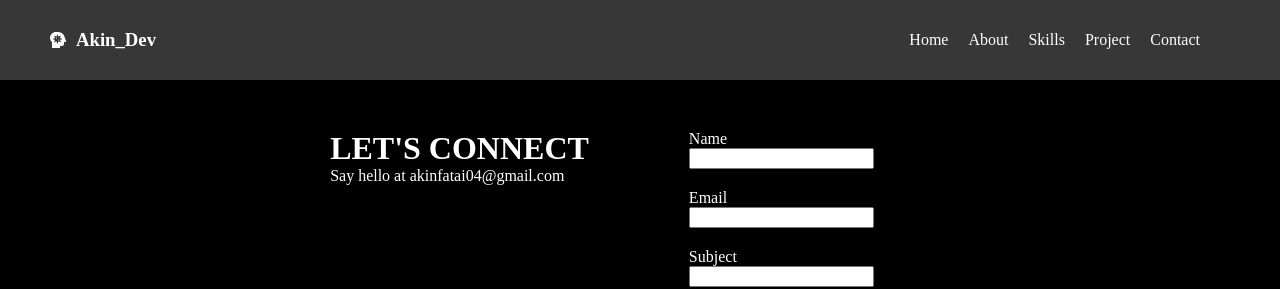
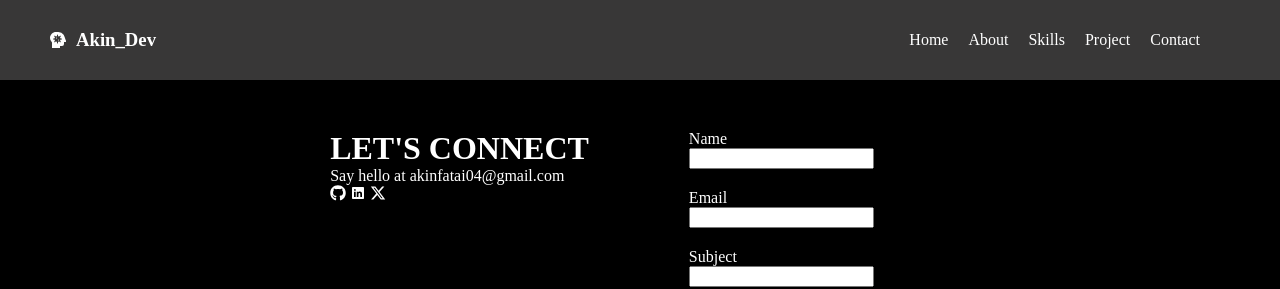
Before and after one commit to Olori-Odo/My-Portfolio, a React (Vite) app: page /contact in a window 1280 px wide. Shown: the top 289 px of the page. Built offline with nearby package versions, Linux system fonts and the light colour scheme.

Commit message:
netlify commit

```diff
--- a/src/pages/Contact.jsx
+++ b/src/pages/Contact.jsx
@@ -1,6 +1,9 @@
 import React from "react";
 import "./Contact.css";
 import { Link } from "react-router-dom";
+import { FaGithub } from "react-icons/fa";
+import { IoLogoLinkedin } from "react-icons/io";
+import { FaXTwitter } from "react-icons/fa6";
 
 const Contact = () => {
   return (
@@ -10,11 +13,25 @@ const Contact = () => {
         <p>
           Say hello at{" "}
           <span>
-            <Link to="akinfatai04@gmail.com" />
-            <link rel="stylesheet" href="" />
-            akinfatai04@gmail.com
+            <Link to="mailto:akinfatai04@gmail.com">akinfatai04@gmail.com</Link>
           </span>{" "}
         </p>
+
+        <div>
+          <Link>
+            <FaGithub />
+          </Link>
+
+          <Link>
+            {" "}
+            <IoLogoLinkedin />{" "}
+          </Link>
+
+          <Link>
+            {" "}
+            <FaXTwitter />{" "}
+          </Link>
+        </div>
       </div>
 
       <div id="form">
```
